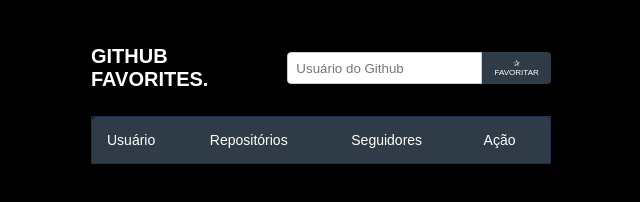
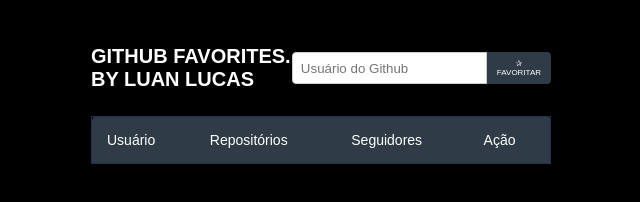
Before and after one commit to lldol10/GitFav, a plain HTML site: page index.html in a window 1280 px wide. Shown: the whole page, without its empty margins (319-959 px from the left). Drawn offline with Linux system fonts and the light colour scheme.

Commit message:
mudança titulo

```diff
--- a/index.html
+++ b/index.html
@@ -19,7 +19,7 @@
 <body>
     <div id="app">
         <header>
-            <h1>Github Favorites.</h1>
+            <h1>Github Favorites. by Luan Lucas</h1>
             <div class="search">
                 <label class="sr-only" for="input-search">Usuário do Github</label>
                 <input id="input-search" type="text" placeholder="Usuário do Github">
```
